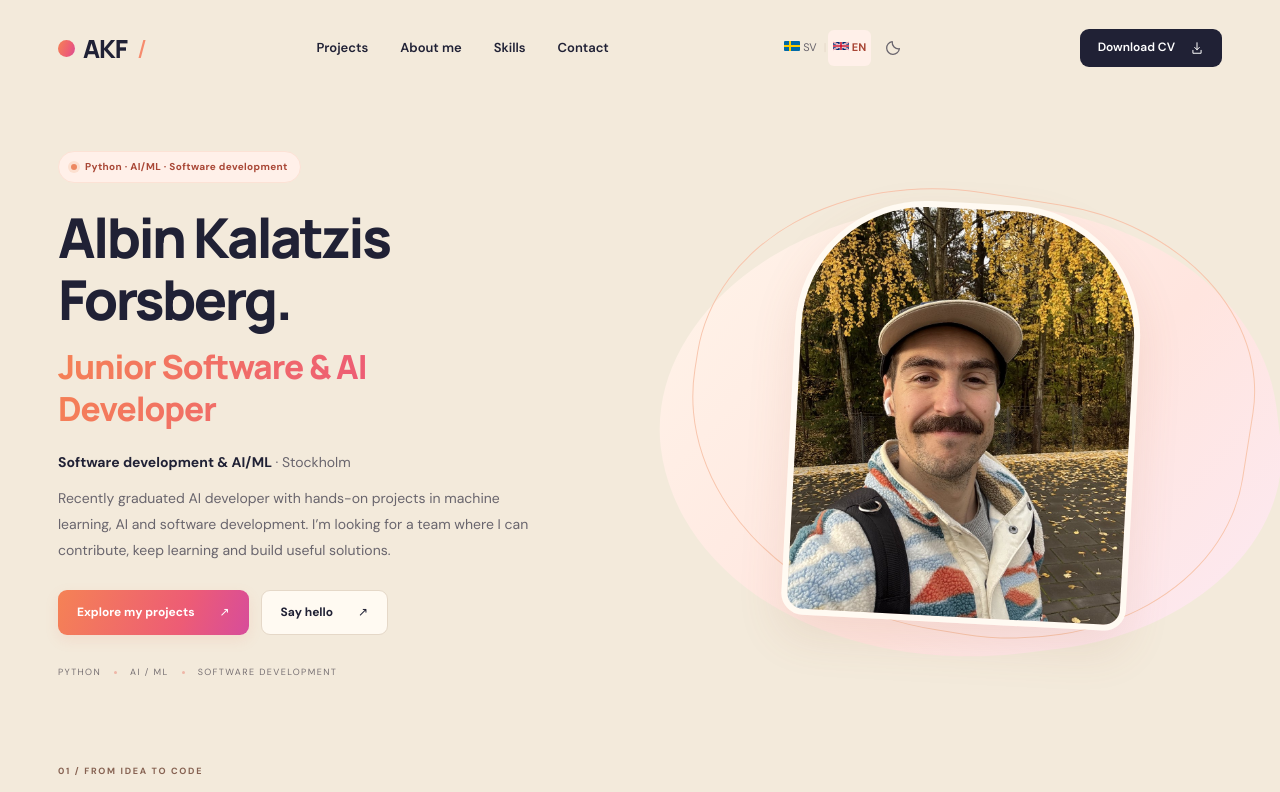
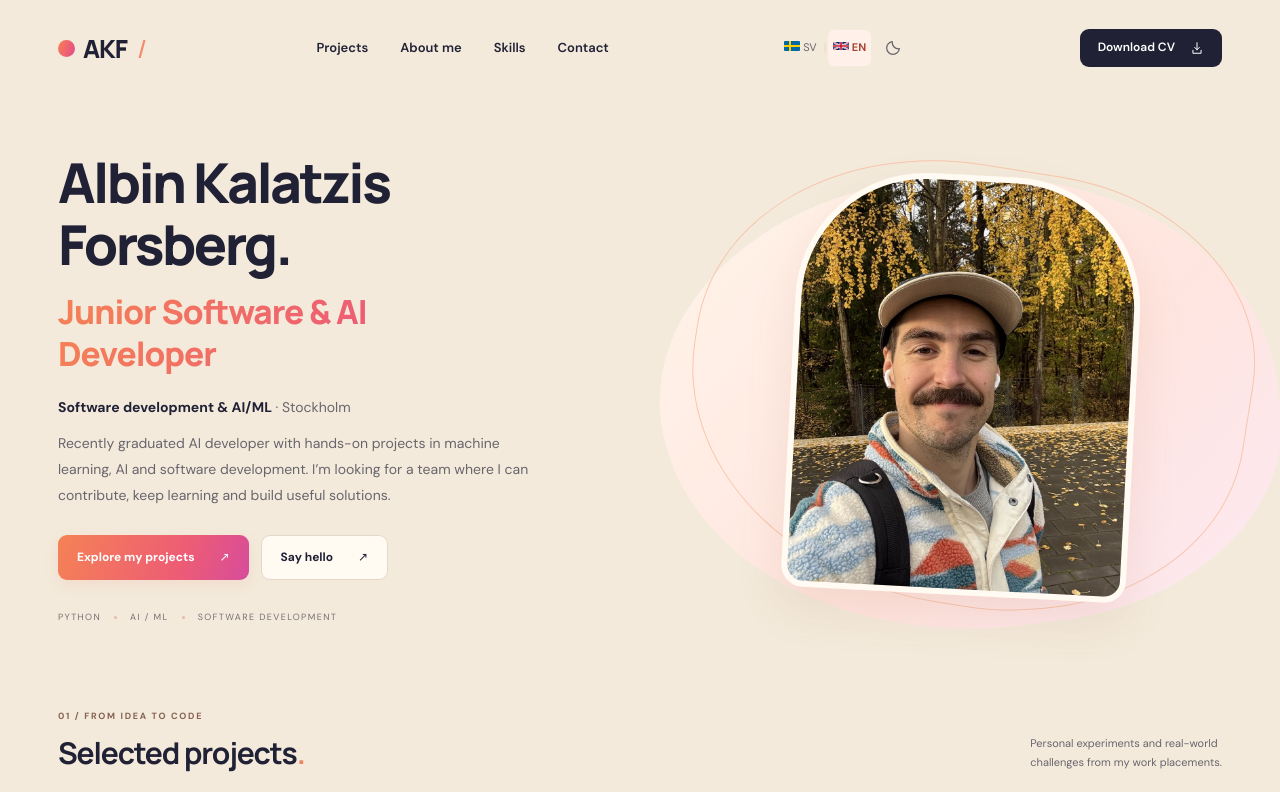
Before and after one commit to Abbekf/Portfolio, a React (Vite) app: page / in a window 1280 px wide. Shown: the top 792 px of the page. Built offline with nearby package versions, Linux system fonts and the light colour scheme.

Commit message:
pimped the ui abit

```diff
--- a/src/App.css
+++ b/src/App.css
@@ -4,7 +4,6 @@
   --solid-ink: #fff;
   --badge: #fff0e9;
   --badge-ink: #a94736;
-  --badge-line: #fce2d5;
   --secondary-line: #e5d8c8;
   --subtle: #766f72;
   --hero-glow: linear-gradient(140deg, #fff4e9, #ffe5df 60%, #fce9f3);
@@ -56,7 +55,6 @@
   --solid-ink: #211b2b;
   --badge: #352734;
   --badge-ink: #ffc1ac;
-  --badge-line: #654354;
   --secondary-line: #575064;
   --subtle: #bcb4c5;
   --hero-glow: linear-gradient(140deg, #302333, #5b2e43 60%, #3c2540);
@@ -270,32 +268,11 @@ main,
   padding: 55px 0 85px;
   position: relative;
 }
-.hero-badge {
-  display: inline-flex;
-  gap: 8px;
-  align-items: center;
-  padding: 7px 12px;
-  background: var(--badge);
-  color: var(--badge-ink);
-  border: 1px solid var(--badge-line);
-  border-radius: 30px;
-  font-size: 10px;
-  font-weight: 700;
-  letter-spacing: 0.035em;
-}
-.status-dot {
-  width: 6px;
-  height: 6px;
-  background: #ed8861;
-  border-radius: 50%;
-  box-shadow: 0 0 0 3px #fce0d0;
-}
 .hero h1 {
   font-size: clamp(40px, 4.3vw, 58px);
   line-height: 1.13;
   font-weight: 800;
   letter-spacing: -2.6px;
-  margin-top: 23px;
 }
 .gradient-text {
   background: var(--gradient);
@@ -1122,9 +1099,6 @@ main,
   }
   .hero h1 {
     font-size: 48px;
-  }
-  .hero-badge {
-    font-size: 9px;
   }
   .portrait-frame {
     max-width: 300px;
@@ -1259,9 +1233,6 @@ main,
     font-size: 14px;
     max-width: 540px;
   }
-  .hero-badge {
-    font-size: 9px;
-  }
   .hero-visual {
     max-width: 440px;
     width: 88%;
@@ -1441,9 +1412,6 @@ main,
   main,
   .footer {
     padding-inline: 16px;
-  }
-  .hero-badge {
-    font-size: 8px;
   }
   .hero h1 {
     font-size: 37px;
--- a/src/components/Hero.tsx
+++ b/src/components/Hero.tsx
@@ -6,10 +6,6 @@ export default function Hero() {
   return (
     <section id="start" className="hero" aria-labelledby="hero-title">
       <div className="hero-content">
-        <span className="hero-badge">
-          <span className="status-dot" />
-          {t('hero.badge')}
-        </span>
         <h1 id="hero-title">
           Albin Kalatzis
           <br />
--- a/src/locales/en.json
+++ b/src/locales/en.json
@@ -5,7 +5,6 @@
     "top": "Back to top ↑"
   },
   "hero": {
-    "badge": "Python · AI/ML · Software development",
     "title": "Junior Software & AI Developer",
     "role": "Software development & AI/ML",
     "description": "Recently graduated AI developer with hands-on projects in machine learning, AI and software development. I’m looking for a team where I can contribute, keep learning and build useful solutions.",
--- a/src/locales/sv.json
+++ b/src/locales/sv.json
@@ -5,7 +5,6 @@
     "top": "Till toppen ↑"
   },
   "hero": {
-    "badge": "Python · AI/ML · Systemutveckling",
     "title": "Junior system- och AI-utvecklare",
     "role": "Systemutveckling & AI/ML",
     "description": "Nyexaminerad AI-utvecklare med praktiska projekt inom maskininlärning, AI och systemutveckling. Nu söker jag ett team där jag kan bidra, lära mig mer och bygga användbara lösningar.",
```
